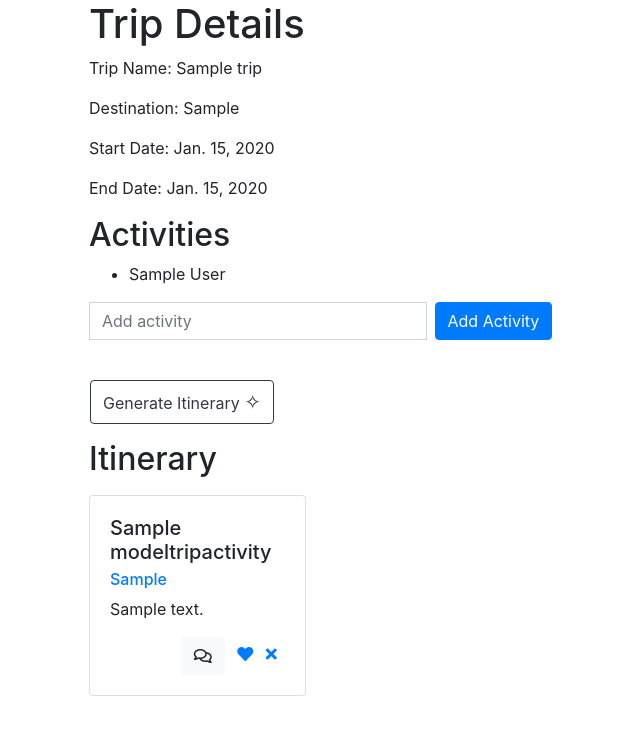
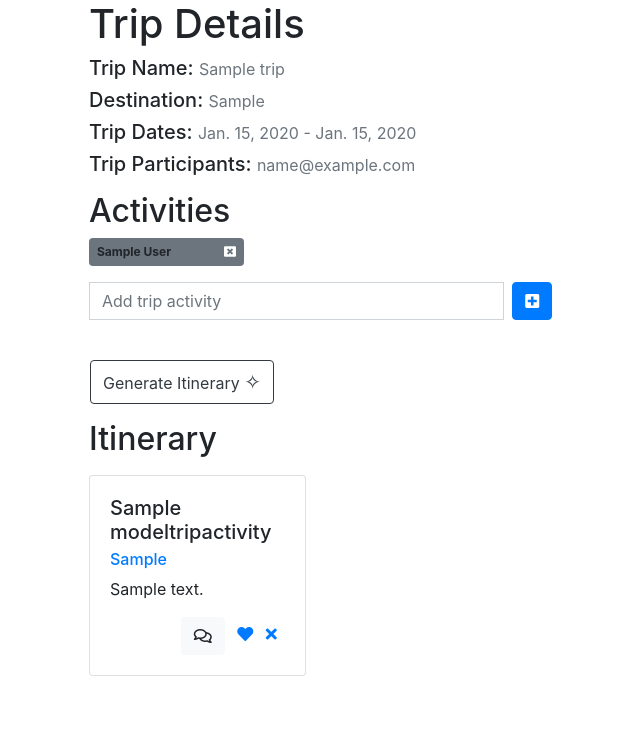
Before and after one commit to joekawa/ALVIN, a Django app: page /mojo/trip/00000000-0000-0000-0000-000000000001/details/ in a window 1280 px wide. Shown: the part 56-800 px from the top of the page, without its empty margins (196-836 px from the left). Run offline with Django 3.2, Linux system fonts and the light colour scheme; a user stored in the database is signed in; tables that the repository leaves empty hold one stand-in row (values such as "Sample post"); some libraries are stand-ins or nearby versions.

Commit message:
updated trip details page

```diff
--- a/base/mojo_app/templates/trip.html
+++ b/base/mojo_app/templates/trip.html
@@ -5,24 +5,39 @@
         <div class="row justify-content-center">
             <div class="col-md-8 col-sm-12 col-xs-12">
                 <h1>Trip Details</h1>
-                <p>Trip Name: {{ trip.trip_name }}</p>
-                <p>Destination: {{ trip.destination_city }}</p>
-                <p>Start Date: {{ trip.start_date }}</p>
-                <p>End Date: {{ trip.end_date }}</p>
+                <p class="h5">Trip Name: <small class="text-muted">{{ trip.trip_name }}</small></p>
+                <p class="h5">Destination: <small class="text-muted">{{ trip.destination_city }}</small></p>
+                <p class="h5">Trip Dates: <small class="text-muted">{{ trip.start_date }} - {{ trip.end_date }}</small></p>
+                <p class="h5">Trip Participants: {% for p in participant %}
+                    <small class="text-muted">{{ p.user}} {% if not forloop.last %}, {% endif %}</small>
+                    {% empty %}
+                    <span>You haven't shared the trip with anyone.  Add participants <a href="#">here</a></span>
+                    {% endfor %}<p>
+
                 <h2>Activities</h2>
-                <ul>
+                    <div>
+                            <div class="row">
                     {% for activity in activities %}
-                        <li>{{ activity.activity_name }}</li>
+                    <div class="col-12 col-sm-6 col-lg-3 mb-3">
+                        <span class="badge rounded-pill bg-secondary text-bg-secondary p-2 d-flex justify-content-between">
+                            <span>{{ activity.activity_name }}</span>
+                            <a href="{% url 'mojo:delete_user_entered_activity' user_generated_trip_activity_id=activity.id %}" class="text-white ms-2 text-decoration-none">
+                                <i class="fas fa-window-close" aria-hidden="true"></i>
+                            </a>
+                        </span>
+                    </div>
                     {% empty %}
                         <p>No activities added yet.</p>
                     {% endfor %}
-                </ul>
+                </div>
+
+            </div>
                 <div class="row">
                     <div class="col-md-8 mb-4">
                 <form class = "input-group" method="post" action="{% url 'mojo:add_activity' trip_id=trip.uuid %}">
                   {% csrf_token %}
-                  <input type="text" name="activity_name" class='form-control' placeholder="Add activity">
-                  <button type="submit" class="btn btn-primary ml-2">Add Activity</button>
+                  <input type="text" name="activity_name" class='form-control' placeholder="Add trip activity">
+                  <button type="submit" class="btn btn-primary ml-2"><i class="fas fa-plus-square"></i></button>
                 </form>
                 </div>
             </div>
--- a/base/mojo_app/urls.py
+++ b/base/mojo_app/urls.py
@@ -20,4 +20,5 @@ urlpatterns = [
   path('trip/<uuid:model_trip_activity_id>/reject/', views.reject_model_suggestion, name='reject_model_suggestion'),
   path('trip/<uuid:trip_id>/share_trip/', views.share_trip, name='share_trip'),
   path('trip/<uuid:trip_activity_id>/add_comment/', views.add_comment, name='add_comment'),
+  path('trip/<user_generated_trip_activity_id>/delete_activity/', views.delete_user_entered_activity, name='delete_user_entered_activity'),
 ]
--- a/base/mojo_app/views.py
+++ b/base/mojo_app/views.py
@@ -143,6 +143,7 @@ def create_trip(request):
 
 @login_required(login_url='mojo:login')
 def trip(request, trip_id):
+
     trip = get_object_or_404(Trip, uuid=trip_id)
     activities = trip.userenteredactivity_set.all()
     model_suggestions = ModelTripActivity.objects.filter(trip=trip).exclude(trip_locations__status='rejected')
@@ -150,10 +151,12 @@ def trip(request, trip_id):
     for activity in model_suggestions:
         comments = TripActivityComment.objects.filter(trip_activity=activity)
         activity_comments[activity.id] = comments
+    participant = TripParticipant.objects.filter(trip=trip)
     return render(request, 'trip.html', {'trip': trip,
                                          'activities': activities,
                                          'model_suggestions': model_suggestions,
-                                         'activity_comments': activity_comments})
+                                         'activity_comments': activity_comments,
+                                         'participant': participant})
 
 
 @login_required(login_url='mojo:login')
@@ -271,6 +274,23 @@ def reject_model_suggestion(request, model_trip_activity_id):
 #! WITH A NON-USER EMAIL?
 @login_required(login_url='mojo:login')
 def share_trip(request, trip_id):
+  """
+  Share a trip with another user.
+
+  This function takes a POST request containing the email address of the user
+  to share the trip with. If the user exists, it creates a new TripParticipant
+  object, otherwise it creates a new SharedTrip object. After successful creation,
+  it redirects the user back to the index page.
+
+  Parameters:
+  request (HttpRequest): The POST request containing the email address of the user to share the trip with.
+  trip_id (str): The UUID of the trip to share.
+
+  Returns:
+  HttpResponse: A redirect to the index page.
+
+  """
+
   trip = Trip.objects.get(uuid=trip_id)
   email = request.POST.get('email')
   try:
@@ -301,3 +321,10 @@ def add_comment(request, trip_activity_id):
   TripActivityComment.objects.create(trip_activity=trip_activity,
                                      comment=add_comment, created_by=request.user)
   return redirect('mojo:trip', trip_id=trip_activity.trip.uuid)
+
+
+def delete_user_entered_activity(request, user_generated_trip_activity_id):
+  user_entered_trip_activity = UserEnteredActivity.objects.get(id=user_generated_trip_activity_id)
+  generated_trip_activity = user_entered_trip_activity.trip
+  user_entered_trip_activity.delete()
+  return redirect('mojo:trip', trip_id=generated_trip_activity.uuid)
```
